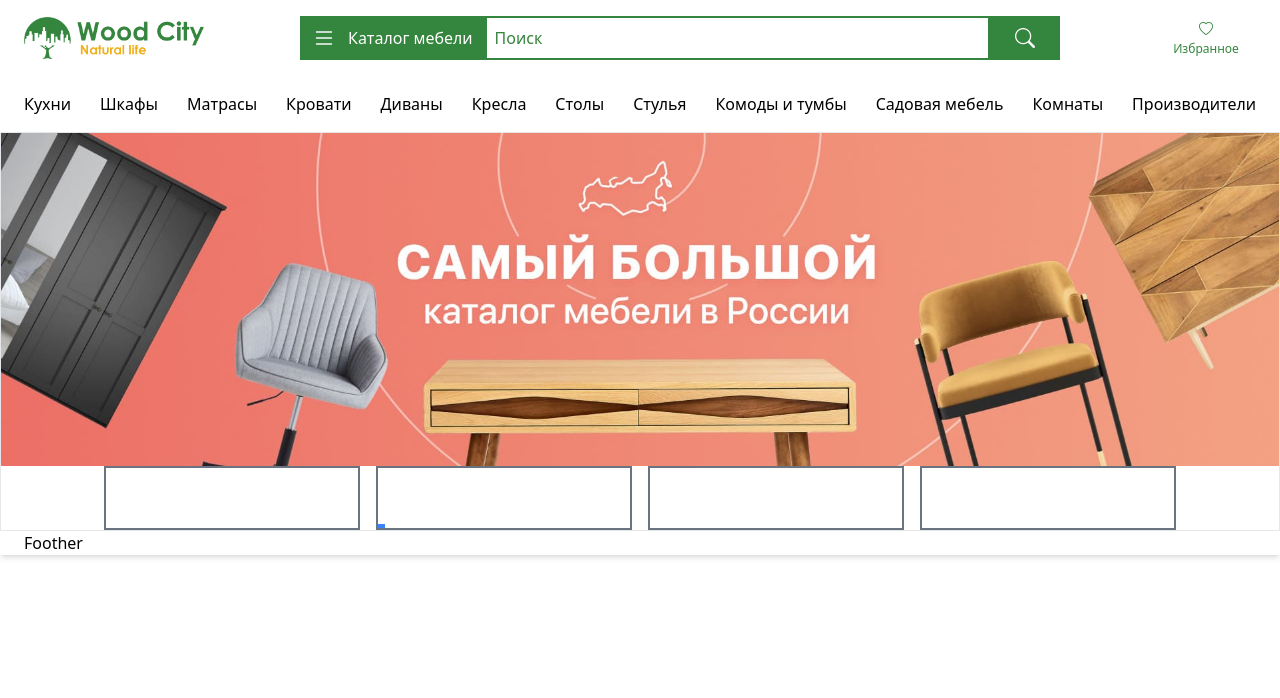
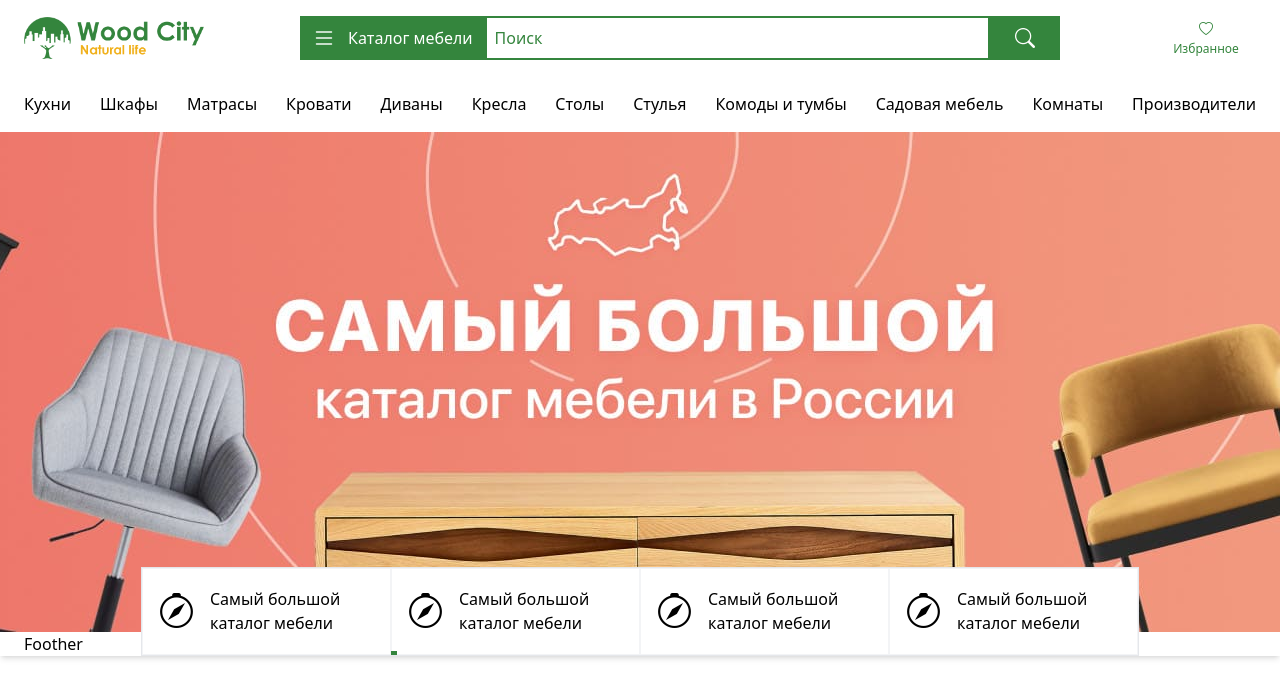
Before and after one commit to shahbozshirinboyev/sofa.wood-city.uz, a React (Vite) app: page / in a window 1280 px wide. Shown: the top 698 px of the page. Built offline with nearby package versions, Linux system fonts and the light colour scheme.

Commit message:
PmePage process

```diff
--- a/src/components/Home.jsx
+++ /dev/null
@@ -1,9 +0,0 @@
-import React from 'react'
-
-function Home() {
-  return (
-    <div>Home</div>
-  )
-}
-
-export default Home
--- a/src/pages/HomePage.jsx
+++ b/src/pages/HomePage.jsx
@@ -19,22 +19,34 @@ function HomePage() {
 
   return (
     <>
-      <div className="border">
-        <img src={sliderImg1} alt="" />
-
-        <div className="flex flex-row items-end justify-center gap-4">
+      <div
+        className="relative w-full h-[500px] bg-cover bg-center"
+        style={{ backgroundImage: `url(${sliderImg1})` }}
+      >
+        <div className="absolute top-[100%] md:top-[82%] lg:top-[87%] w-full flex justify-center">
+          <div className="grid grid-cols-2 lg:grid-cols-4 gap-0 border">
             {[0, 1, 2, 3].map((boxIndex) => (
               <div
                 key={boxIndex}
-              className={`relative flex w-64 h-16 border-2 border-gray-500 transition-opacity duration-500`}
+                className={`relative w-auto h-auto transition-opacity duration-500`}
               >
+                <div className="flex bg-white border border-gray-100">
+                  <div className="flex justify-center items-center p-4">
+                    <i className="bi bi-compass text-[24px] md:text-[35px]"></i>
+                  </div>
+                  <div className="w-[180px] flex justify-center items-center">
+                    <p className="text-[13px] md:text-[16px]">
+                      {" "}Самый большой каталог мебели{" "}
+                    </p>
+                  </div>
+                </div>
                 <div
                   className={`${
                     activeBox === boxIndex ? "opacity-100" : "opacity-0"
                   }`}
                 >
                   <div
-                  className={`absolute bottom-0 left-0 h-1 bg-blue-500 transition-all duration-[5000ms] ${
+                    className={`absolute bottom-0 left-0 h-[4px] bg-maincolor transition-all duration-[5000ms] ${
                       activeBox === boxIndex ? "w-full" : "w-0"
                     }`}
                   ></div>
@@ -43,6 +55,7 @@ function HomePage() {
             ))}
           </div>
         </div>
+      </div>
     </>
   );
 }
```
Lines whose indentation alone changed are shown as unchanged.
